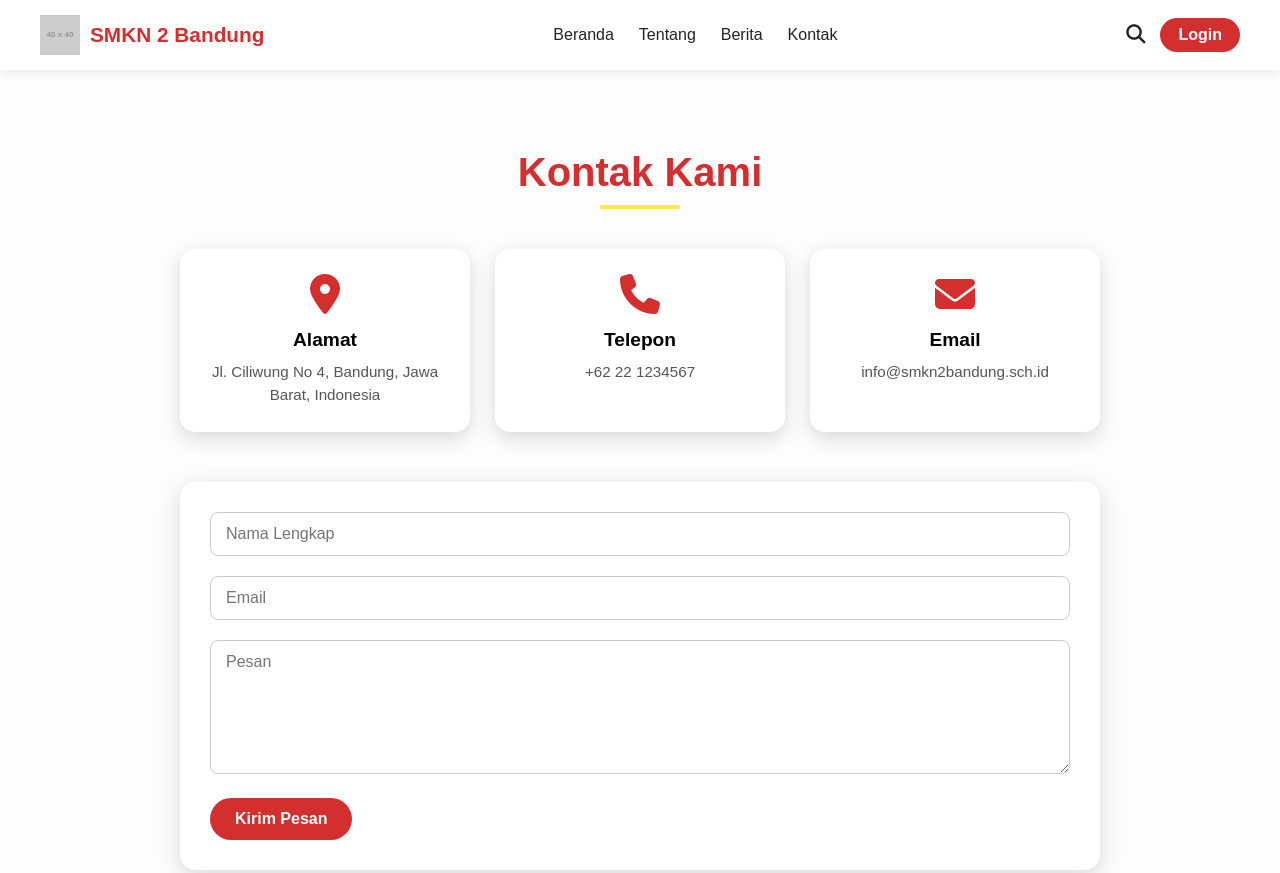
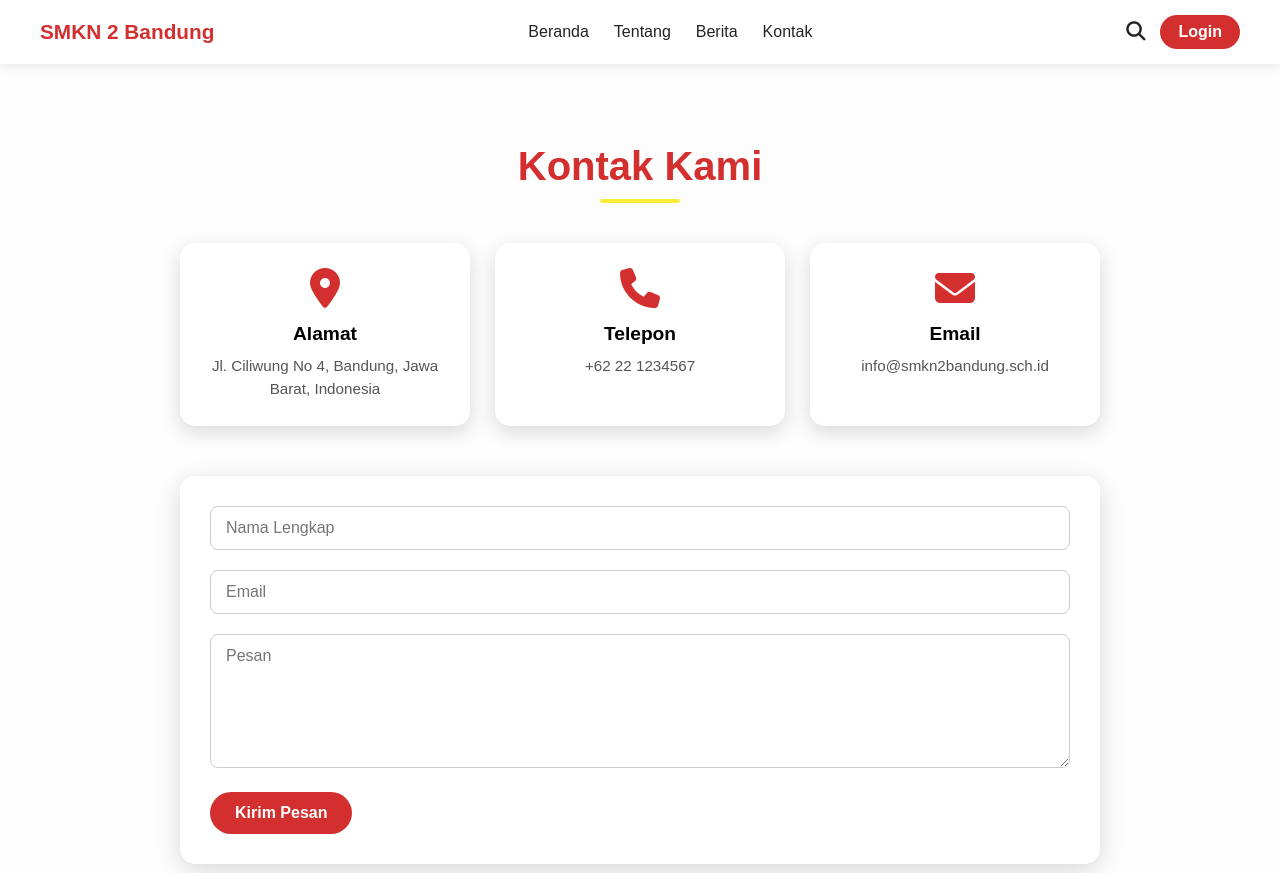
Before and after one commit to miii16/tugas-akhir-bnsp, a website: page views/contact.html in a window 1280 px wide. Shown: the top 873 px of the page. Drawn offline with Linux system fonts and the light colour scheme; placeholder pictures from the web are drawn by us.

Commit message:
Memperbarui halaman contact

```diff
--- a/views/contact.html
+++ b/views/contact.html
@@ -75,7 +75,7 @@
 
 <!-- Navbar -->
 <nav id="navbar">
-  <div class="logo"><img src="https://via.placeholder.com/40" alt="logo"> SMKN 2 Bandung</div>
+  <div class="logo"> SMKN 2 Bandung</div>
   <ul>
     <li><a href="index.html">Beranda</a></li>
     <li><a href="about.html">Tentang</a></li>
```
